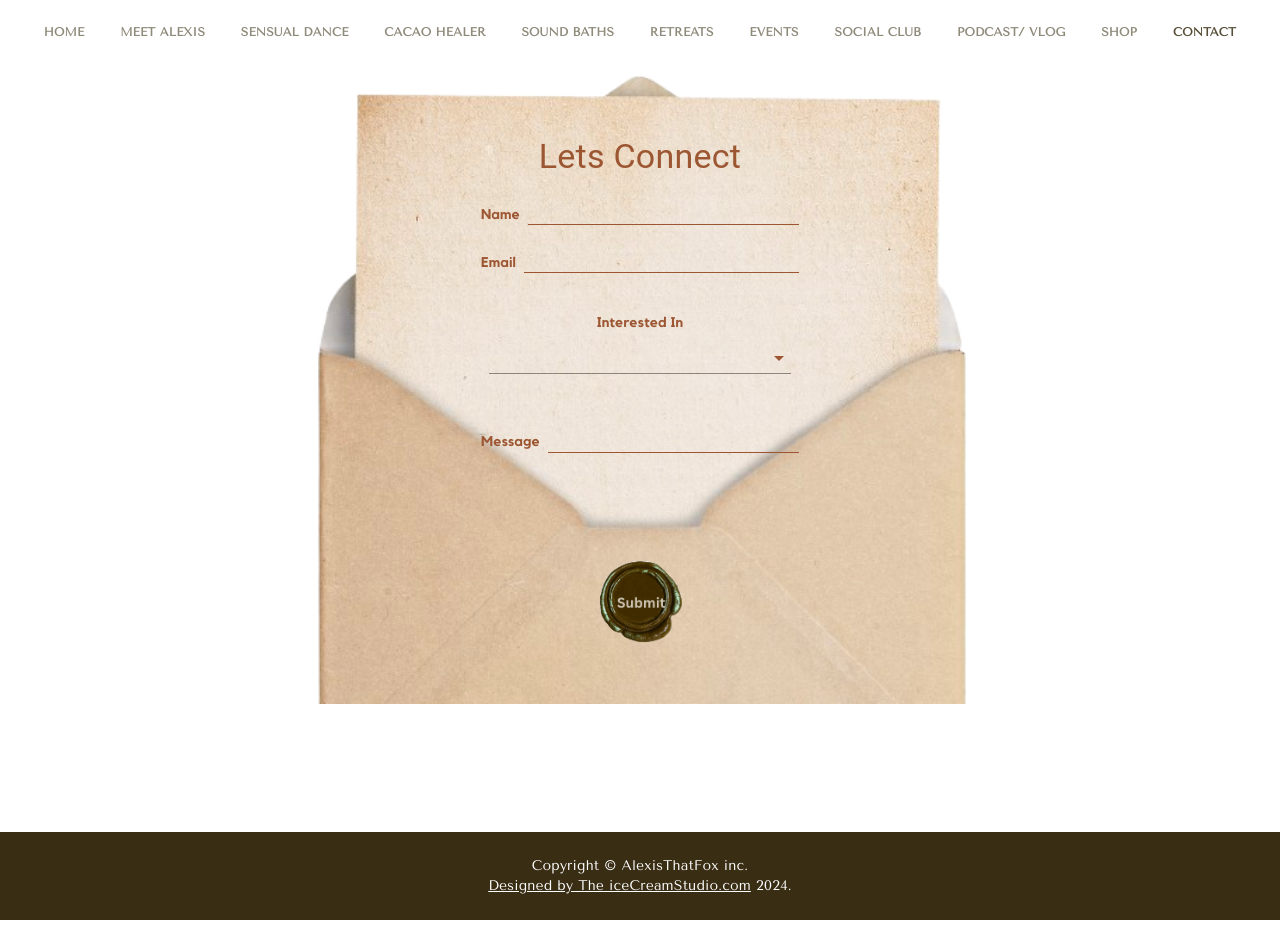
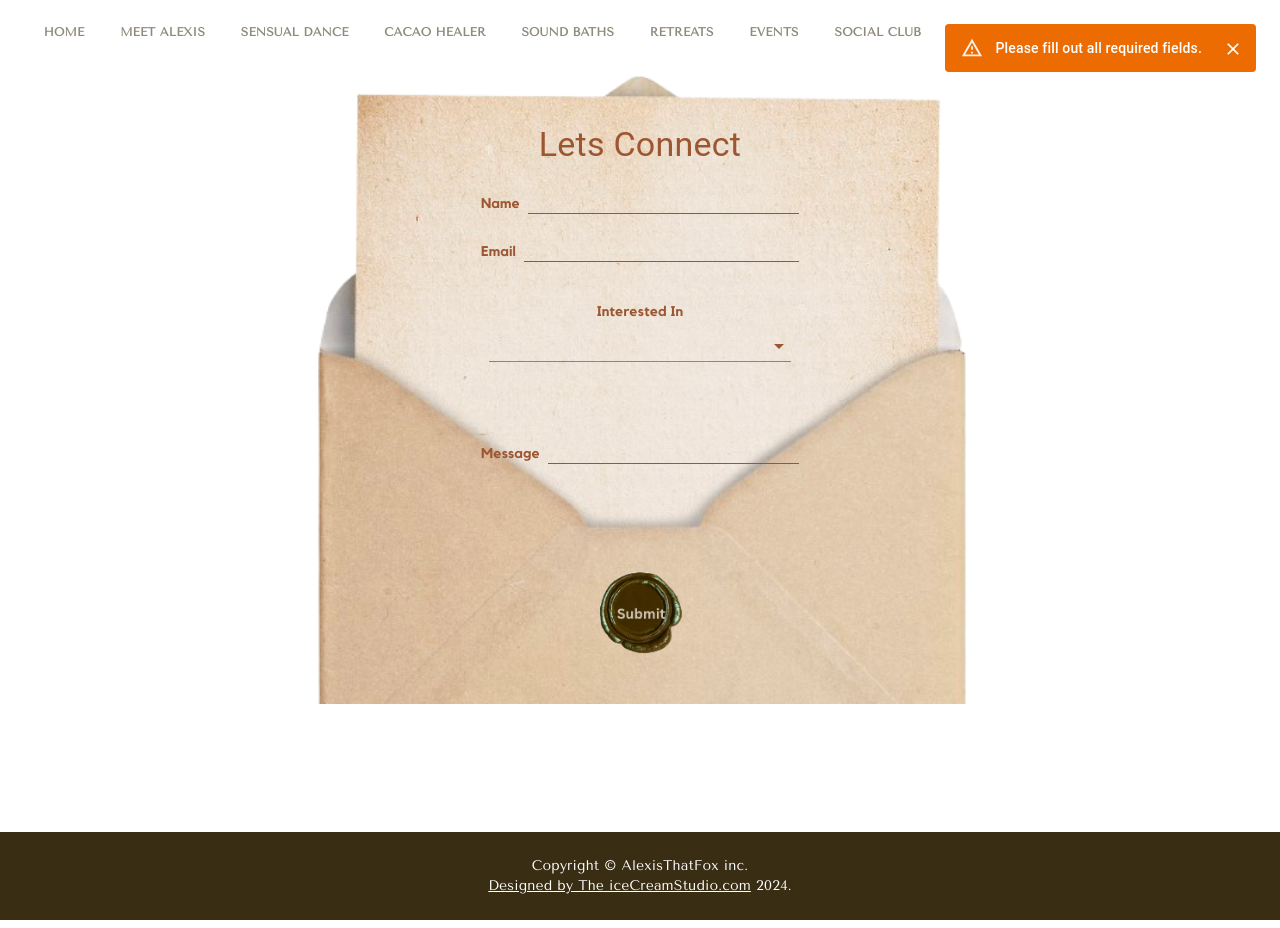
Before and after one commit to theicecreamstudios/Alexisthatfox, a React (Create React App) app: page /contact in a window 1280 px wide. Both pictures are taken after a click on the element 640 px from the left and 598 px from the top of the page. Built offline with nearby package versions, Linux system fonts and the light colour scheme; a web font is replaced by a local one.

Commit message:
added mail sending through emailjs

```diff
--- a/package.json
+++ b/package.json
@@ -3,6 +3,7 @@
   "version": "0.1.0",
   "private": true,
   "dependencies": {
+    "@emailjs/browser": "^3.12.1",
     "@emotion/react": "^11.11.4",
     "@emotion/styled": "^11.11.0",
     "@mui/icons-material": "^5.15.12",
--- a/src/Data/data.js
+++ b/src/Data/data.js
@@ -593,11 +593,14 @@ export const useDataCustomHook = () => {
         interest: "",
         message: "",
       },
+      messageSentSuccess: 'Message Sent Successfully!',
+      messageSentFailed: 'Something Went Wrong!.',
       forms: [
         {
           label: "Name",
           name: "name",
           formType: "input",
+          type: 'text',
           placeholder: "",
           required: true,
           multiline: false,
@@ -606,6 +609,7 @@ export const useDataCustomHook = () => {
         {
           label: "Email",
           name: "email",
+          type: 'email',
           formType: "input",
           placeholder: "",
           required: true,
@@ -625,22 +629,23 @@ export const useDataCustomHook = () => {
             "Partnerships",
             "Speaking",
             "Engagements",
-            "Something Else"
+            "Something Else",
+            ""
           ],
         },
         {
           label: "Message",
           name: "message",
+          type: 'text',
           formType: "input",
           placeholder: "",
           required: true,
           multiline: true,
-          rows: 2,
+          rows: 3,
         },
       ],
       btnText: "Submit",
     },
   };
-
   return data;
 };
--- a/src/pages/About/About.js
+++ b/src/pages/About/About.js
@@ -174,7 +174,7 @@ const About = () => {
                           >
                             <CardContent
                               sx={{
-                                height: 180,
+                                height: {xs: 120, sm:180},
                                 display: "flex",
                                 flexDirection: "column",
                                 justifyContent: el.secondary
@@ -257,12 +257,12 @@ const About = () => {
                             sx={{
                               background: "#d4a481",
                               color: "#ffffff",
-                              borderRadius: { xs: "56%", sm: "50%", md: "56%" },
+                              borderRadius: { xs: "50%", sm: "50%", md: "56%" },
                             }}
                           >
                             <CardContent
                               sx={{
-                                height: 180,
+                                height: {xs: 120, sm:180},
                                 display: "flex",
                                 flexDirection: "column",
                                 justifyContent: el.secondary
--- a/src/pages/Contact/Contact.js
+++ b/src/pages/Contact/Contact.js
@@ -8,15 +8,36 @@ import TextField from '@mui/material/TextField';
 import MenuItem from '@mui/material/MenuItem';
 import Select from '@mui/material/Select';
 import FormControl from '@mui/material/FormControl';
-import FoxyButton from '../../components/FoxyButton/FoxyButton';
 import { useDataCustomHook } from '../../Data/data';
+import emailjs from '@emailjs/browser';
+import { useEffect } from 'react';
+import Snackbar from '@mui/material/Snackbar';
+import Alert from '@mui/material/Alert';
+
+
+const serviceKey = process.env.REACT_APP_EMAILJS_KEY;
+const templateKey = process.env.REACT_APP_EMAILJS_TEMPLATE_KEY;
 
 const Contact = () => {
   const data = useDataCustomHook();
   const {
-    contact: { header, accessory, stamp, initialState, forms, btnText, brownPaper },
+    contact: {
+      header,
+      accessory,
+      stamp,
+      initialState,
+      forms,
+      brownPaper,
+      messageSentSuccess,
+      messageSentFailed,
+    },
   } = data;
   const [state, setState] = useState(initialState);
+  const [open, setOpen] = React.useState(false);
+  const [severity, setSeverity] = React.useState('');
+  const [feedback, setFeedback] = React.useState('');
+
+  useEffect(() => emailjs.init('s7caCHPM23LHkbEln'), []);
 
   const handleChange = (event, name) => {
     const value = event.target.value;
@@ -27,8 +48,48 @@ const Contact = () => {
   };
 
   const handleSubmit = () => {
-    console.log('STATE::::', state);
-    setState(initialState);
+    // Perform form validation
+    const { name, email, interest, message } = state;
+    if (!name || !email || !interest || !message) {
+      setSeverity('warning');
+      setFeedback('Please fill out all required fields.');
+      setOpen(true);
+      return;
+    }
+
+    // Check for valid email format
+    const emailRegex = /^[^\s@]+@[^\s@]+\.[^\s@]+$/;
+    if (!emailRegex.test(email)) {
+      setSeverity('warning');
+      setFeedback('Please enter a valid email address.');
+      setOpen(true);
+      return;
+    }
+
+    // Proceed to send email
+    handleSubmitMail(state);
+  };
+
+  const handleSubmitMail = async (data) => {
+    const serviceId = serviceKey;
+    const templateId = templateKey
+    try {
+      await emailjs.send(serviceId, templateId, {
+        name: data.name,
+        email: data.email,
+        interest: data.interest,
+        message: data.message,
+      });
+      setState(initialState)
+      setSeverity('success')
+      setFeedback(messageSentSuccess)
+      setOpen(true);
+    } catch (error) {
+      console.log(error);
+      setSeverity('error')
+      setFeedback(messageSentFailed)
+      setOpen(false);
+    }
   };
 
   return (
@@ -43,7 +104,10 @@ const Contact = () => {
         >
           <Box
             sx={{
-              backgroundImage: {xs: `url('${brownPaper}')`, md: `url('${accessory}')` },
+              backgroundImage: {
+                xs: `url('${brownPaper}')`,
+                md: `url('${accessory}')`,
+              },
               backgroundSize: 'contain',
               backgroundPosition: 'center',
               backgroundRepeat: 'no-repeat',
@@ -54,7 +118,7 @@ const Contact = () => {
               alignItems: 'center',
               position: 'relative',
               flexDirection: 'column',
-              mb: {xs:'8vh', md: '1vh'}
+              mb: { xs: '8vh', md: '1vh' },
             }}
           >
             {/* Centered content */}
@@ -77,9 +141,11 @@ const Contact = () => {
                 {header}
               </Typography>
 
-              <Box sx={{
-                p: {xs: 2, sm:'initial'}
-              }}>
+              <Box
+                sx={{
+                  p: { xs: 2, sm: 'initial' },
+                }}
+              >
                 {forms.map((el, i) =>
                   el.formType === 'input' ? (
                     <Box
@@ -93,7 +159,11 @@ const Contact = () => {
                     >
                       <Typography
                         variant='body2'
-                        sx={{ mr: 1, fontFamily: 'KollektifBold', color: '#9c5632', }}
+                        sx={{
+                          mr: 1,
+                          fontFamily: 'KollektifBold',
+                          color: '#9c5632',
+                        }}
                       >
                         {el.label}
                       </Typography>
@@ -102,6 +172,8 @@ const Contact = () => {
                         variant='standard'
                         multiline={el.multiline}
                         rows={el.rows}
+                        type={el.type}
+                        value={state[el.name]}
                         sx={{
                           color: '#9c5632',
                           fontFamily: 'KollektifBold',
@@ -169,7 +241,7 @@ const Contact = () => {
                             <MenuItem
                               key={opt}
                               value={opt}
-                              sx={{ fontFamily: 'Kollektif', color: '#9c5632', }}
+                              sx={{ fontFamily: 'Kollektif', color: '#9c5632' }}
                             >
                               {opt}
                             </MenuItem>
@@ -192,15 +264,27 @@ const Contact = () => {
                   backgroundRepeat: 'no-repeat',
                   width: 120,
                   height: 100,
-                    mt: {xs: 5, lg:10}
+                  mt: { xs: 5, lg: 10 },
                 }}
                 onClick={handleSubmit}
               />
             </Box>
-
           </Box>
         </Box>
       </Container>
+      <Snackbar open={open} autoHideDuration={6000} onClose={() => setOpen(false)} anchorOrigin={{
+        vertical: 'top',
+        horizontal: 'right'
+      }}>
+        <Alert
+          onClose={() => setOpen(false)}
+          severity={severity}
+          variant="filled"
+          sx={{ width: '100%' }}
+        >
+          {feedback}
+        </Alert>
+      </Snackbar>
     </div>
   );
 };
```
Also changed, not shown: src/utils/nodemailer.js (added), 2 other files (tests, documents, lock files or other folders). Lines whose indentation alone changed are shown as unchanged.
